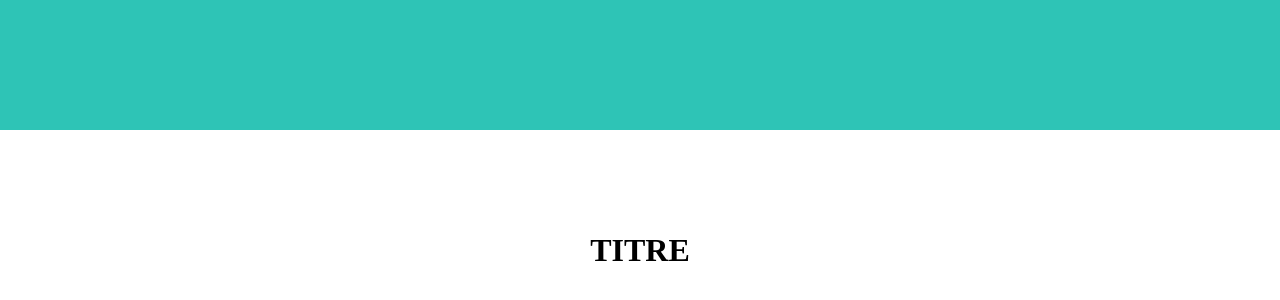
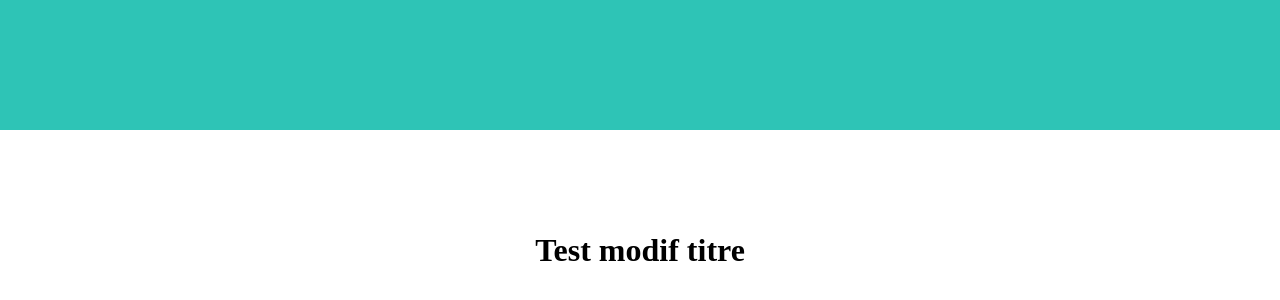
Before and after one commit to Edwina-molinaro/projet-responsive, a plain HTML site: page index.html in a window 1280 px wide. Shown: the part 430-730 px from the top of the page. Drawn offline with Linux system fonts and the light colour scheme.

Commit message:
Update index.html

```diff
--- a/index.html
+++ b/index.html
@@ -11,7 +11,7 @@
 
             <div class="background-header"></div>
             <div class="title">
-                <h1>TITRE</h1>
+                <h1>Test modif titre</h1>
             </div>
         </header>
 
```
